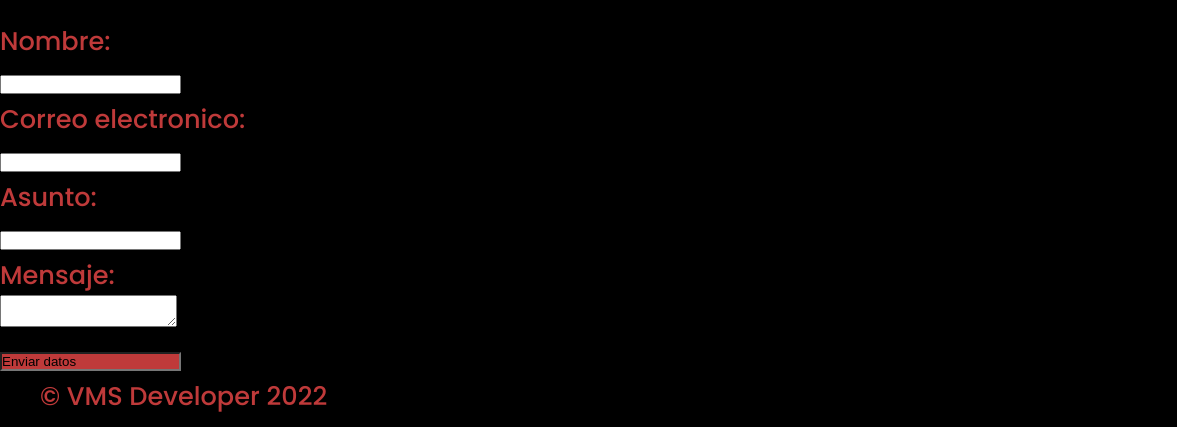
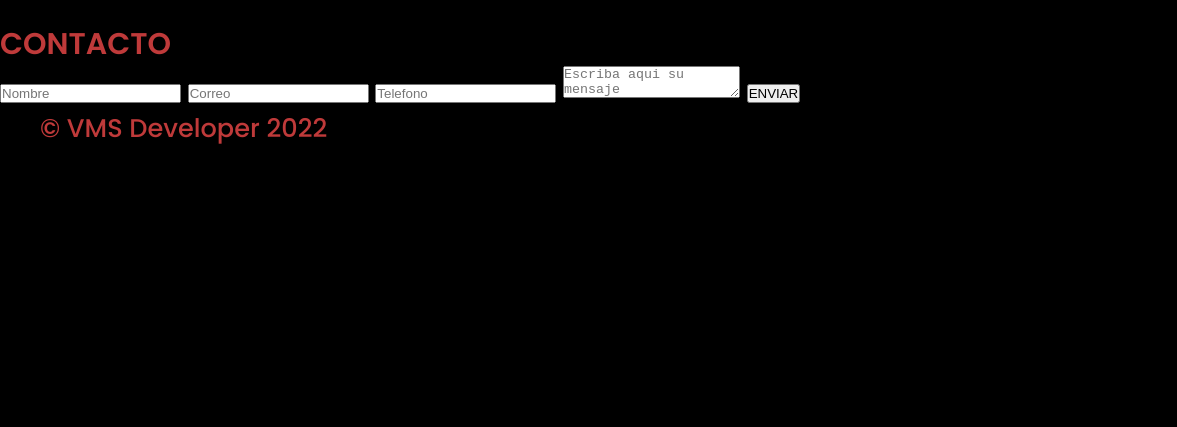
Before and after one commit to suamvi/peniarojalaferreremandingapercudani, a plain HTML site: page contacto.html in a window 1280 px wide. Shown: the part 213-640 px from the top of the page, 0-1177 px from the left. Drawn offline with Linux system fonts and the light colour scheme.

Commit message:
Add files via upload

```diff
--- a/contacto.html
+++ b/contacto.html
@@ -40,22 +40,13 @@
     </header>
 
 
-        <form action="">
-            <p>Nombre:</p>
-            <input type="text" class="field"> <br>
-
-            <p>Correo electronico:</p>
-            <input type="text" class="field"> <br>
-
-            <p>Asunto:</p>
-            <input type="text" class="field"> <br>
-
-            <p>Mensaje:</p>
-            <textarea class="field"></textarea> <br>
-
-            <p class="center-content">
-                <input type="submint" class="btn btn-red" value="Enviar datos">
-            </p>
+        <form class="form__contacto" action="">
+            <h3>CONTACTO</h3>
+            <input type="text" name="nombre" placeholder="Nombre">
+            <input type="text" name="correo" placeholder="Correo">
+            <input type="text" name="telefono" placeholder="Telefono">
+            <textarea name="mensaje" placeholder="Escriba aqui su mensaje"></textarea>
+            <input type="button" value="ENVIAR" id="boton">
         </form>
 
             <div class="container__boton">
```
Also changed, not shown: comision.html (+3 -0 lines), eventos.html (+11 -1 lines), socios.html (+15 -2 lines).
